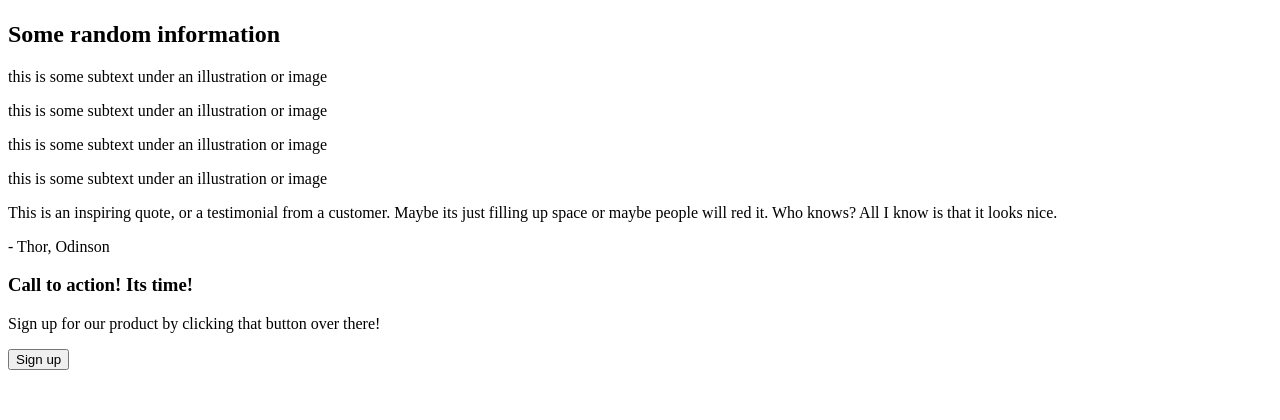
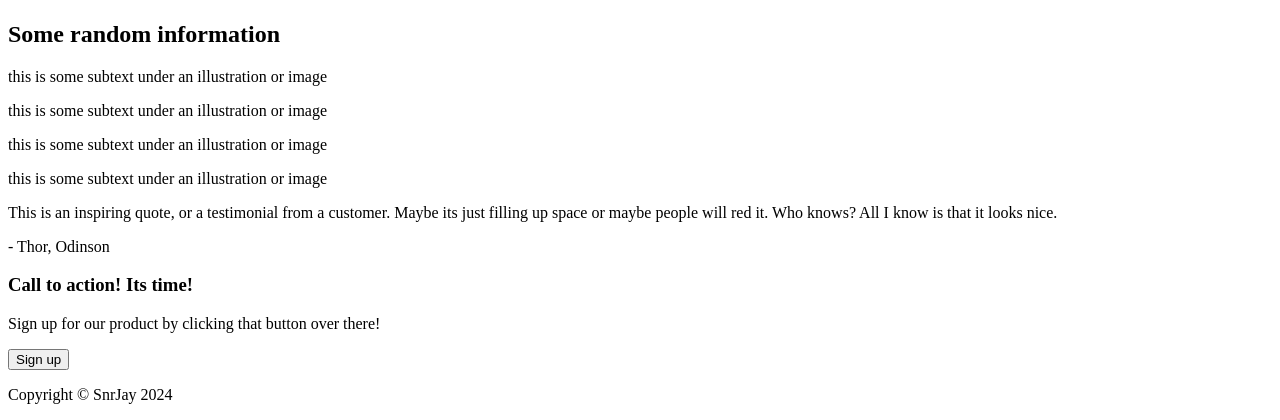
Before and after one commit to SnrJay/odin-landing-page, a plain HTML site: page index.html in a window 1280 px wide. Shown: the part 621-1041 px from the top of the page. Before the commit the page ends 999 px from the top, so only its background shows below. Drawn offline with Linux system fonts and the light colour scheme.

Commit message:
Create basic structure for the footer section

```diff
--- a/index.html
+++ b/index.html
@@ -68,6 +68,8 @@
             </div>
         </div>
     </section>
-    <section class="footer"></section>
+    <section class="footer">
+        <p>Copyright © SnrJay 2024</p>
+    </section>
 </body>
 </html>
```
